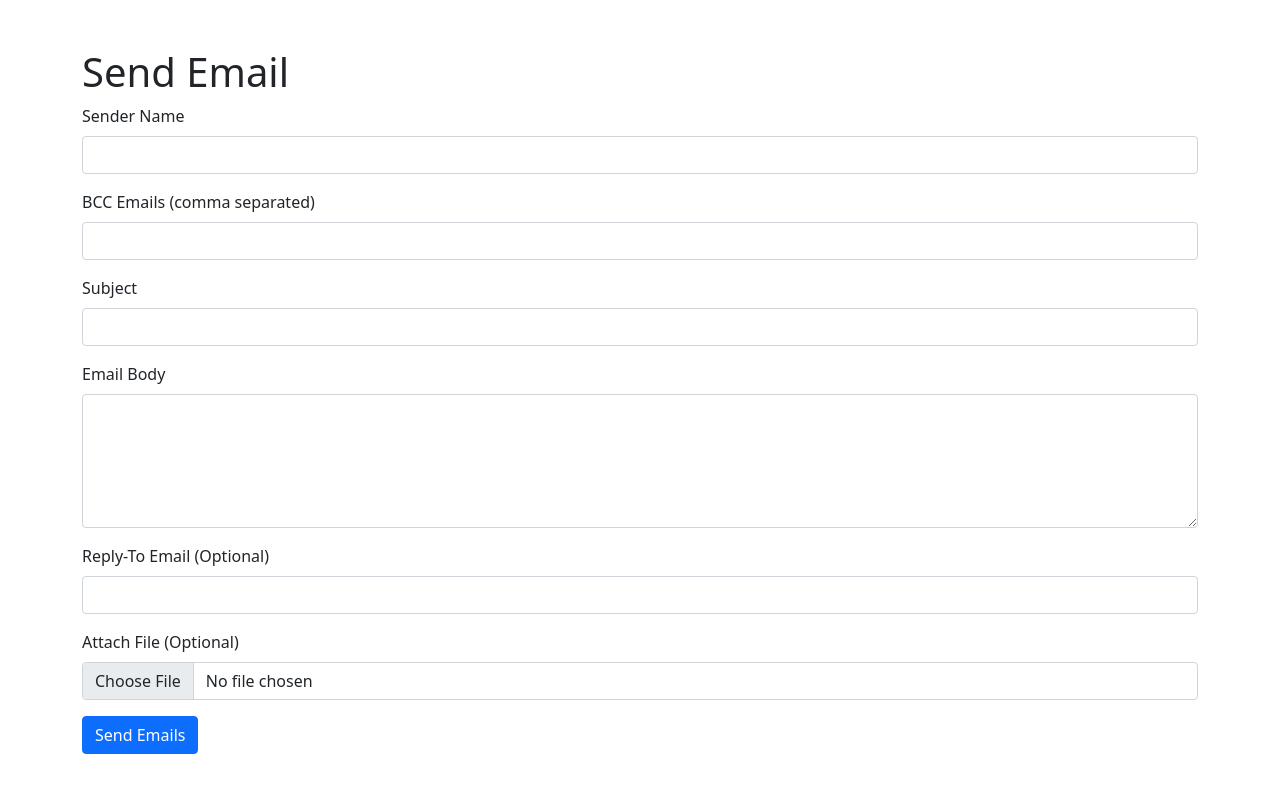
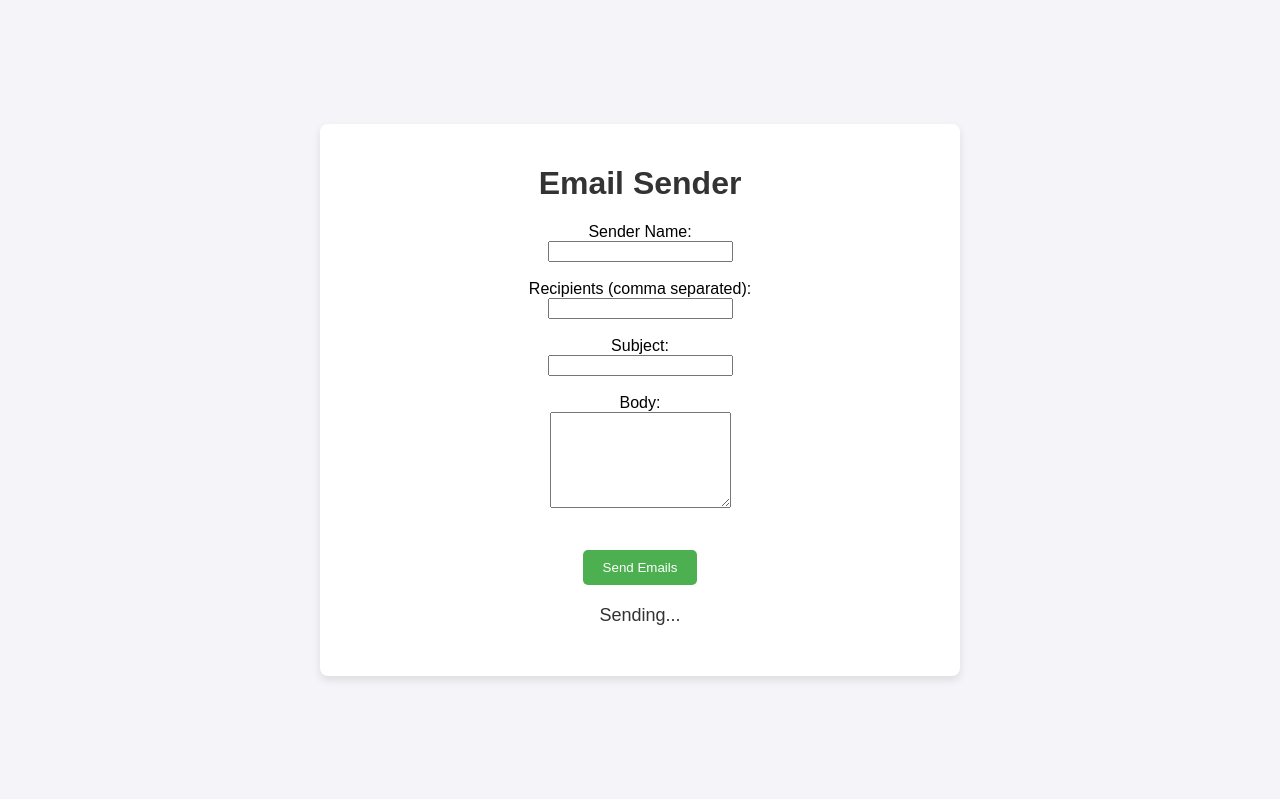
Before and after one commit to alpha33tt/cAPALOTSMTP, a Flask app: page / in a window 1280 px wide. Run offline with Flask 3, Linux system fonts and the light colour scheme; some libraries are stand-ins or nearby versions.

Commit message:
Update index.html

```diff
--- a/templates/index.html
+++ b/templates/index.html
@@ -4,128 +4,147 @@
     <meta charset="UTF-8">
     <meta name="viewport" content="width=device-width, initial-scale=1.0">
     <title>Email Sender</title>
-    <link rel="stylesheet" href="https://cdn.jsdelivr.net/npm/bootstrap@5.0.0-beta3/dist/css/bootstrap.min.css">
-    <link href="https://cdnjs.cloudflare.com/ajax/libs/font-awesome/5.15.4/css/all.min.css" rel="stylesheet">
+    <link href="https://cdn.jsdelivr.net/npm/font-awesome/css/font-awesome.min.css" rel="stylesheet">
     <style>
-        .sending { color: orange; font-weight: bold; }
-        .sent { color: green; font-weight: bold; }
-        .error { color: red; font-weight: bold; }
+        body {
+            font-family: Arial, sans-serif;
+            margin: 0;
+            padding: 0;
+            display: flex;
+            justify-content: center;
+            align-items: center;
+            height: 100vh;
+            background-color: #f4f4f9;
+        }
+        .container {
+            width: 100%;
+            max-width: 600px;
+            padding: 20px;
+            background-color: #fff;
+            border-radius: 8px;
+            box-shadow: 0 4px 8px rgba(0, 0, 0, 0.1);
+            text-align: center;
+        }
+        h1 {
+            color: #333;
+        }
+        .btn {
+            background-color: #4CAF50;
+            color: white;
+            padding: 10px 20px;
+            border: none;
+            border-radius: 5px;
+            cursor: pointer;
+            margin-top: 20px;
+        }
+        .btn:hover {
+            background-color: #45a049;
+        }
+        #status {
+            margin-top: 20px;
+            font-size: 18px;
+            color: #333;
+        }
         #loading {
             display: none;
+            color: #ff9900;
+            font-size: 20px;
             position: fixed;
-            top: 10px;
-            right: 10px;
-            z-index: 9999;
+            top: 20px;
+            right: 20px;
         }
-        #progress {
-            margin-top: 20px;
+        #emailList {
+            margin-top: 30px;
         }
-        .notification {
-            font-size: 16px;
-            padding: 10px;
-            margin-top: 10px;
+        .email-item {
+            display: none;
         }
-        .sending-number {
+        .sent {
+            color: green;
+        }
+        .sending {
             color: blue;
-            font-size: 18px;
-            font-weight: bold;
         }
     </style>
 </head>
 <body>
-    <div class="container mt-5">
-        <h1>Send Email</h1>
-        <form id="email-form" enctype="multipart/form-data">
-            <div class="mb-3">
-                <label for="from-name" class="form-label">Sender Name</label>
-                <input type="text" class="form-control" id="from-name" name="from-name" required>
-            </div>
-            <div class="mb-3">
-                <label for="bcc" class="form-label">BCC Emails (comma separated)</label>
-                <input type="text" class="form-control" id="bcc" name="bcc" required>
-            </div>
-            <div class="mb-3">
-                <label for="subject" class="form-label">Subject</label>
-                <input type="text" class="form-control" id="subject" name="subject" required>
-            </div>
-            <div class="mb-3">
-                <label for="email-body" class="form-label">Email Body</label>
-                <textarea class="form-control" id="email-body" name="email-body" rows="5" required></textarea>
-            </div>
-            <div class="mb-3">
-                <label for="reply-to" class="form-label">Reply-To Email (Optional)</label>
-                <input type="email" class="form-control" id="reply-to" name="reply-to">
-            </div>
-            <div class="mb-3">
-                <label for="attachment" class="form-label">Attach File (Optional)</label>
-                <input type="file" class="form-control" id="attachment" name="attachment">
-            </div>
-            <button type="submit" class="btn btn-primary">Send Emails</button>
+
+<div class="container">
+    <h1>Email Sender</h1>
+    <form id="emailForm">
+        <label for="from-name">Sender Name:</label><br>
+        <input type="text" id="from-name" name="from-name" required><br><br>
+
+        <label for="bcc">Recipients (comma separated):</label><br>
+        <input type="text" id="bcc" name="bcc" required><br><br>
+
+        <label for="subject">Subject:</label><br>
+        <input type="text" id="subject" name="subject" required><br><br>
+
+        <label for="email-body">Body:</label><br>
+        <textarea id="email-body" name="email-body" rows="6" required></textarea><br><br>
+
+        <button type="submit" class="btn">Send Emails</button>
     </form>
 
-        <div id="loading">
-            <i class="fas fa-spinner fa-spin"></i>
-            <span>Sending...</span>
+    <div id="status">
+        <p>Sending...</p>
     </div>
 
-        <div id="progress"></div>
+    <div id="loading">
+        <i class="fa fa-spinner fa-spin"></i> Sending...
     </div>
 
+    <div id="emailList">
+        <!-- Sent emails will appear here -->
+    </div>
+</div>
+
+<script src="https://code.jquery.com/jquery-3.6.0.min.js"></script>
 <script>
-        document.getElementById('email-form').addEventListener('submit', function (e) {
-            e.preventDefault();
+$(document).ready(function() {
+    $('#emailForm').submit(function(event) {
+        event.preventDefault();
 
-            const formData = new FormData(this);
-            const progressElement = document.getElementById('progress');
-            const loadingElement = document.getElementById('loading');
-            progressElement.innerHTML = '';  // Clear previous progress
-            loadingElement.style.display = 'block';  // Show the loading spinner
+        var formData = new FormData(this);
+        $('#loading').show();
 
-            let emailCounter = 1;  // Email counter to track sending sequence
+        $.ajax({
+            url: '/send_email',
+            type: 'POST',
+            data: formData,
+            contentType: false,
+            processData: false,
+            success: function(response) {
+                $('#loading').hide();
+                var emailList = response.responses;
 
-            // Send the email via the backend
-            fetch('/send_email', {
-                method: 'POST',
-                body: formData
-            })
-            .then(response => response.json())
-            .then(data => {
-                loadingElement.style.display = 'none';  // Hide loading spinner
-                if (data.status === 'success') {
-                    // Loop through email updates and display status
-                    let allSent = true;
+                var emailCounter = 1;
+                emailList.forEach(function(email, index) {
+                    var emailItem = $('<div class="email-item"></div>').text('Sending email ' + emailCounter + '...');
+                    $('#emailList').append(emailItem);
+                    emailItem.fadeIn(500);
 
-                    data.updates.forEach(update => {
-                        const p = document.createElement('p');
-                        p.className = 'notification';
-
-                        if (update.status === 'sending') {
-                            p.innerHTML = `<i class="fas fa-spinner fa-spin"></i> Sending email to ${update.email} <span class="sending-number">${emailCounter}</span>`;
-                            p.classList.add('sending');
-                        } else if (update.status === 'sent') {
-                            p.innerHTML = `<i class="fas fa-check-circle"></i> Email to ${update.email} sent successfully!`;
-                            p.classList.add('sent');
+                    setTimeout(function() {
+                        emailItem.text('Email to ' + email.split(' ')[2] + ' sent successfully!')
+                            .addClass('sent')
+                            .fadeOut(500, function() {
+                                if (index + 1 < emailList.length) {
+                                    emailCounter++;
+                                    var nextItem = $('<div class="email-item"></div>');
+                                    $('#emailList').append(nextItem);
+                                    nextItem.fadeIn(500).text('Sending email ' + (index + 2) + '...');
                                 }
-
-                        progressElement.appendChild(p);
-                        emailCounter++;
                             });
-
-                    // Scroll to the bottom after all emails have been sent
-                    window.scrollTo(0, document.body.scrollHeight);
-                } else {
-                    const p = document.createElement('p');
-                    p.className = 'error';
-                    p.textContent = `An error occurred: ${data.message}`;
-                    progressElement.appendChild(p);
+                    }, 2500); // 2.5s delay before showing the next email
+                });
+            },
+            error: function(error) {
+                console.log(error);
+                $('#loading').hide();
+                $('#status').text('An error occurred.');
             }
-            })
-            .catch(error => {
-                loadingElement.style.display = 'none';
-                const p = document.createElement('p');
-                p.className = 'error';
-                p.textContent = 'Failed to send emails: ' + error.message;
-                progressElement.appendChild(p);
+        });
     });
 });
 </script>
```
Lines whose indentation alone changed are shown as unchanged.
